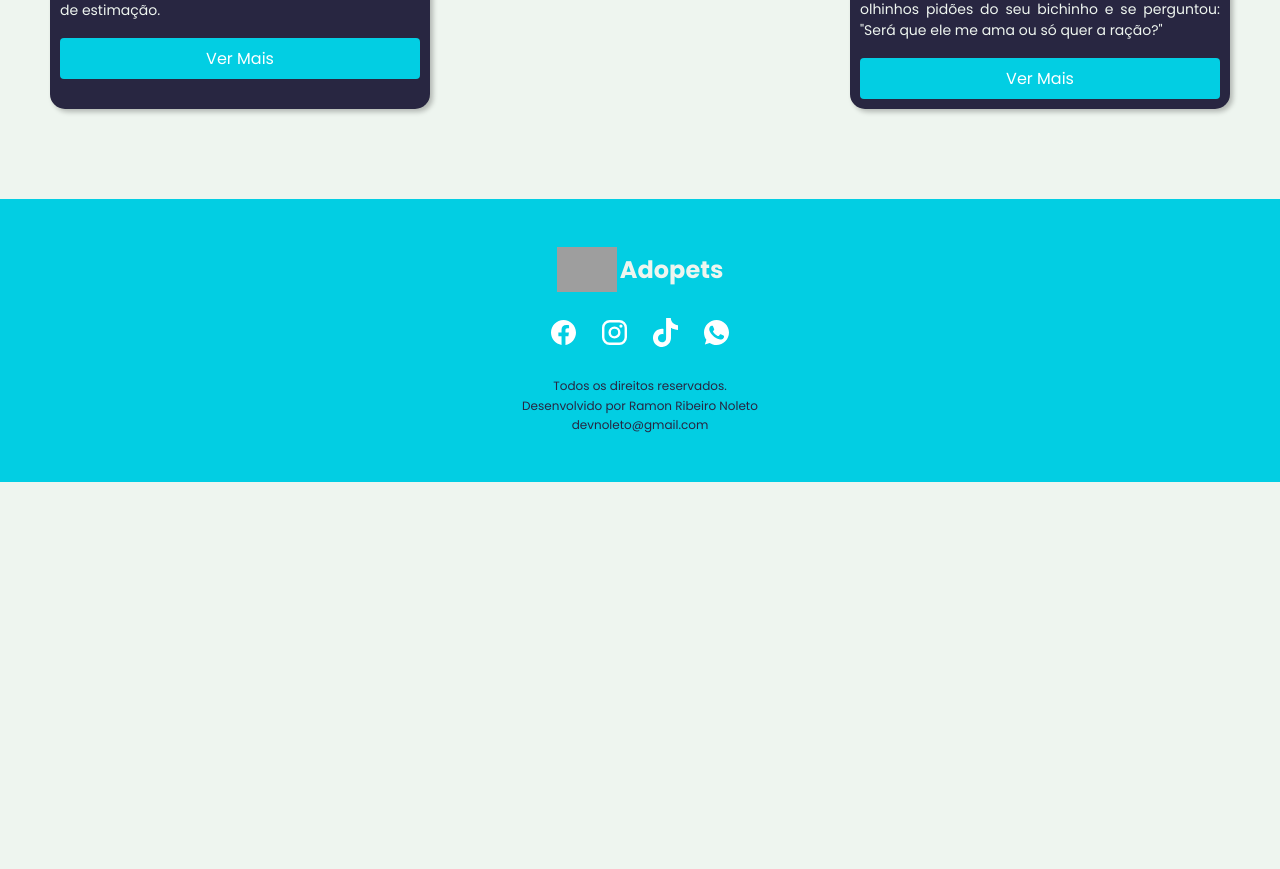
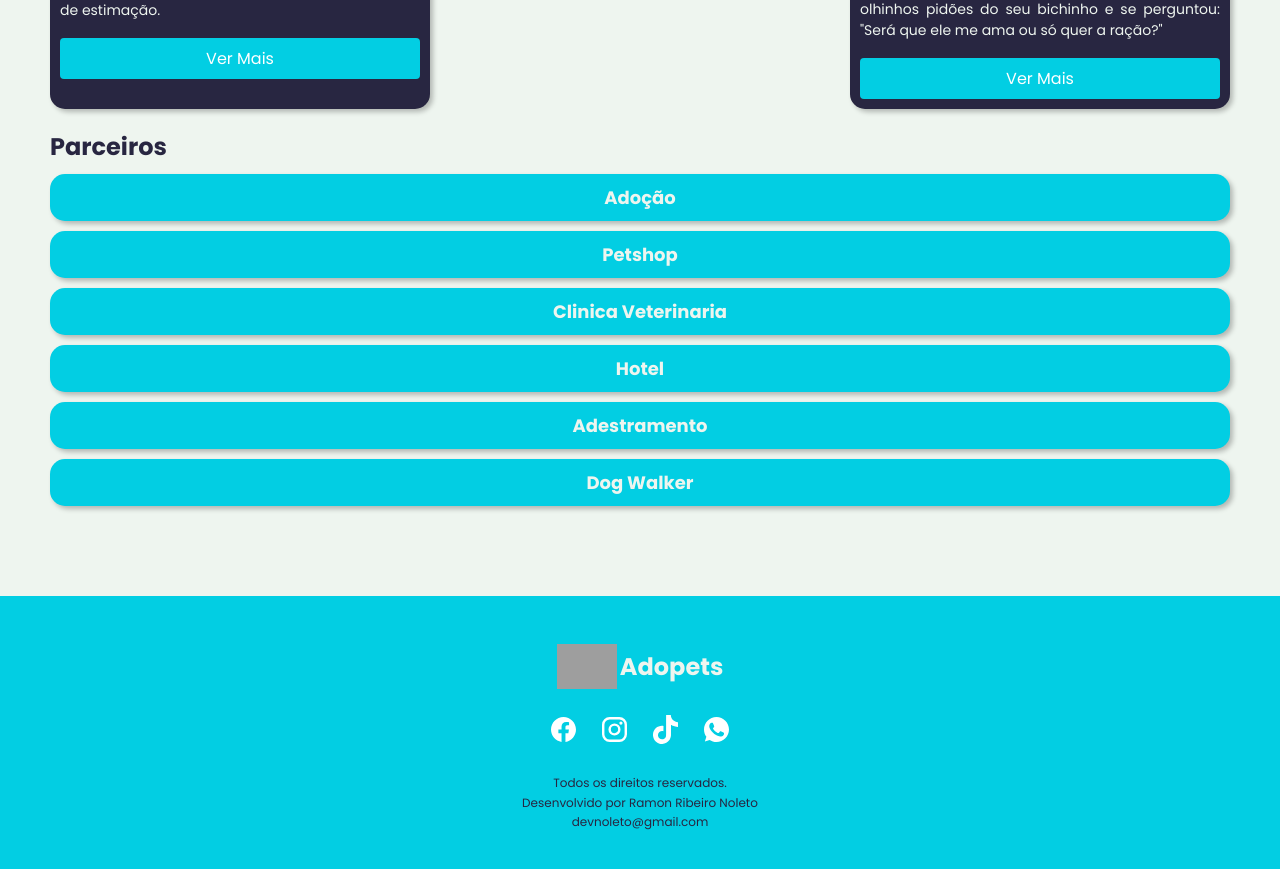
Before and after one commit to RNoleto/adopets-vue3, a Vue app: page / in a window 1280 px wide. Shown: the part 1647-2516 px from the top of the page. Before the commit the page ends 2129 px from the top, so only its background shows below. Built offline with nearby package versions, Linux system fonts and the light colour scheme; grey boxes are pictures that could not be loaded.

Commit message:
inicio da estrutura do componente Services

```diff
--- a/src/api/adoption.json
+++ b/src/api/adoption.json
@@ -55,5 +55,17 @@
         "Cuidados"
       ]
     }
+  },
+  "services": {
+    "Adoção": [
+      "Adopets",
+      "Peludinhos",
+      "Amor Animal"
+    ],
+    "Petshop": [],
+    "Clinica Veterinaria": [],
+    "Hotel": [],
+    "Adestramento": [],
+    "Dog Walker": []
   }
 }
--- /dev/null
+++ b/src/components/Services.vue
@@ -0,0 +1,57 @@
+<template>
+  <div
+    class="services"
+    v-for="(service, serviceName) in services"
+    :key="serviceName"
+  >
+    <div class="card">
+      <p class="title">{{ serviceName }}</p>
+    </div>
+  </div>
+</template>
+
+<script>
+import axios from "axios";
+export default {
+  name: "Services",
+  data() {
+    return {
+      services: [],
+    };
+  },
+  created() {
+    axios
+      .get("src/api/adoption.json")
+      .then((response) => {
+        this.services = response.data.services;
+        console.log("Serviços carregados:", this.services);
+      })
+      .catch((error) => {
+        console.log("Erro ao carregar lista de serviços:", error);
+      });
+  },
+};
+</script>
+<style lang="scss" scoped>
+.services {
+  width: 100%;
+  display: flex;
+  flex-wrap: wrap;
+  gap: 10px;
+  margin-top: 10px;
+  .card {
+    width: 100%;
+    padding: 10px;
+    display: flex;
+    justify-content: center;
+    align-items: center;
+    background-color: var(--color-1);
+    border-radius: 15px;
+    box-shadow: 3px 3px 5px rgba($color: #000000, $alpha: 0.25);
+    .title {
+      font-size: 18px;
+      color: var(--color-4);
+    }
+  }
+}
+</style>
--- a/src/pages/Home.vue
+++ b/src/pages/Home.vue
@@ -55,16 +55,24 @@
         </div>
       </div>
     </section>
+    <section class="services">
+      <div class="content">
+        <h1>Parceiros</h1>
+        <Services />
+      </div>
+    </section>
   </div>
 </template>
 <script>
 import Banner from "../components/Banner.vue";
 import Card from "../components/Card.vue";
+import Services from "../components/Services.vue";
 import axios from "axios";
 export default {
   components: {
     Banner,
     Card,
+    Services,
   },
   data() {
     return {
@@ -141,6 +149,9 @@ export default {
       }
     }
   }
+  .services {
+    padding: 10px 0px;
+  }
 }
 @media (min-width: 600px) {
   .container {
```
